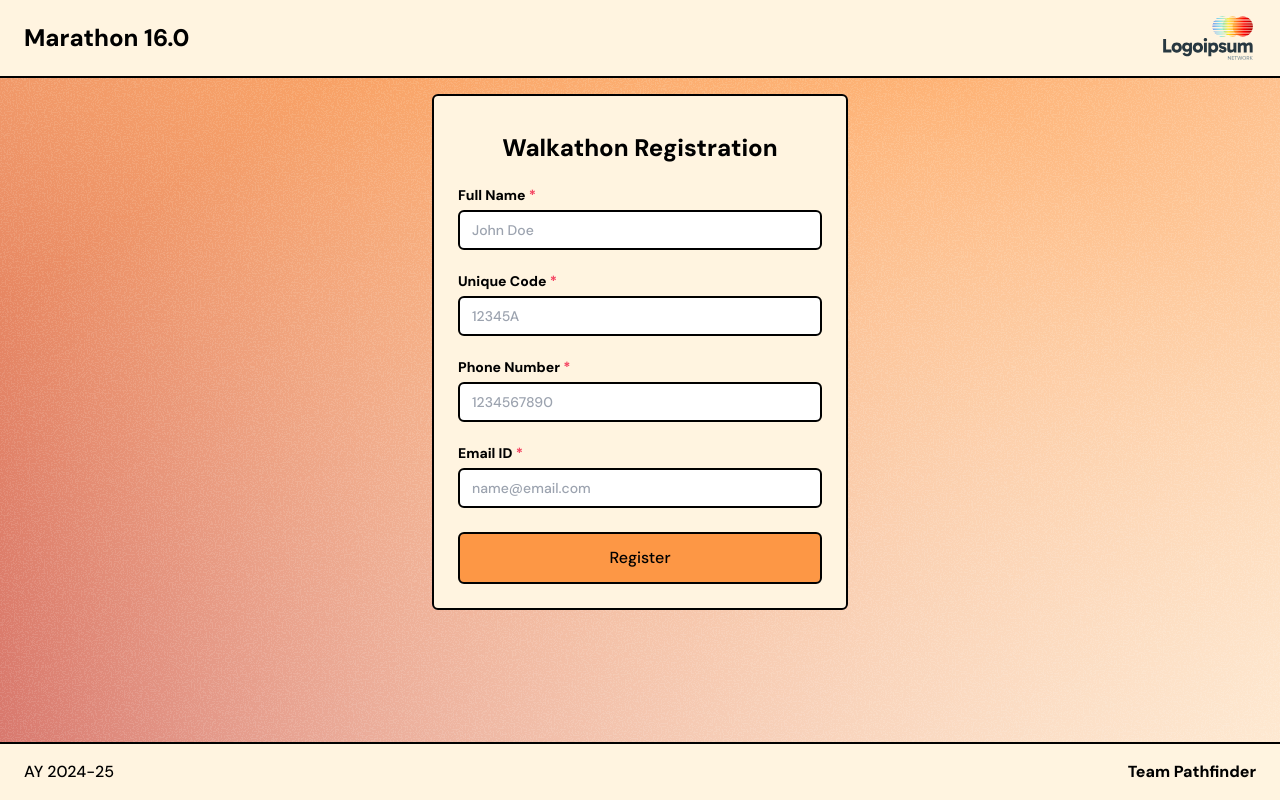
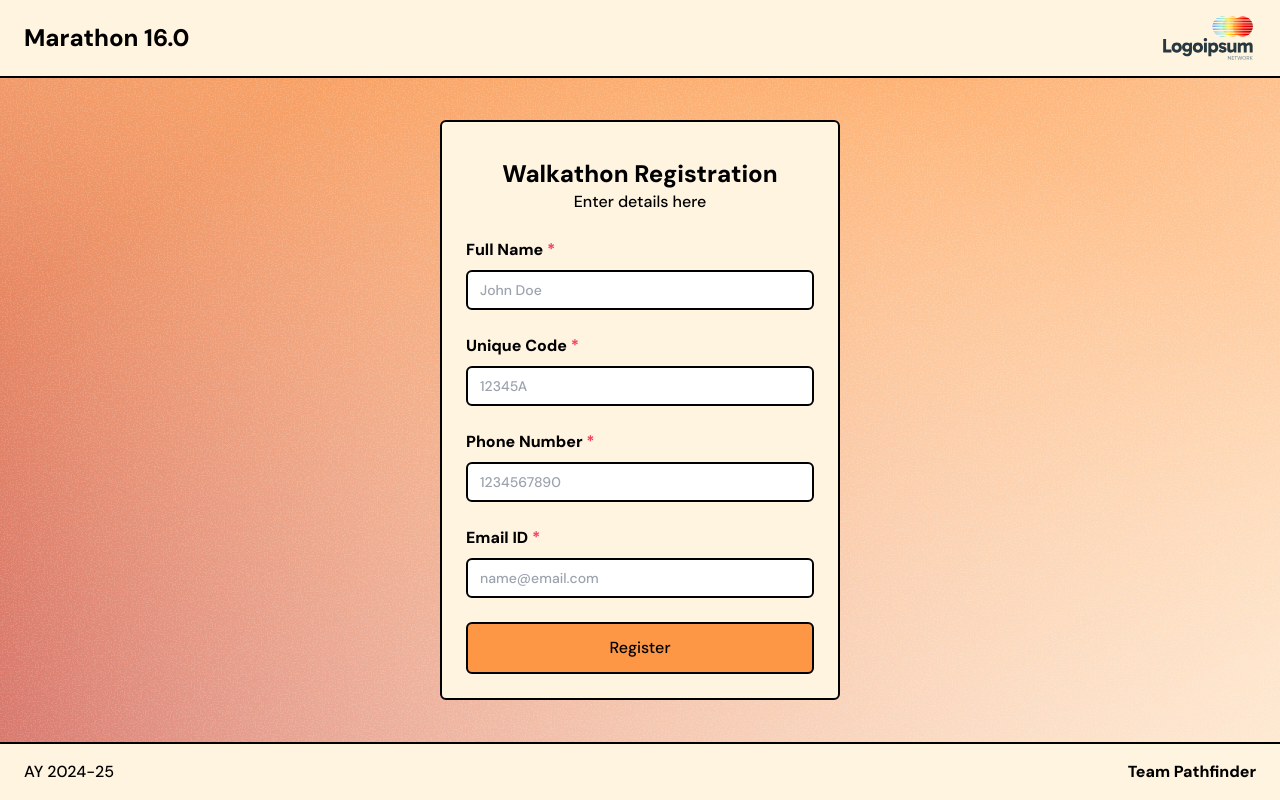
Before and after one commit to dsptanmay/marathon-16-v3, a Next.js app: page /register/walkathon in a window 1280 px wide. Built offline with nearby package versions, Linux system fonts and the light colour scheme.

Commit message:
fix: forms fixed layout issues with registration pages

```diff
--- a/src/app/register/boys/page.tsx
+++ b/src/app/register/boys/page.tsx
@@ -2,7 +2,7 @@ import MarathonForm from "@/components/marathon-form";
 
 export default function BoysRegistrationPage() {
   return (
-    <div className="max-w-md mx-auto p-6">
+    <div className="p-6 w-full lg:max-w-md">
       <MarathonForm type="Boys" />
     </div>
   );
--- a/src/app/register/girls/page.tsx
+++ b/src/app/register/girls/page.tsx
@@ -2,7 +2,7 @@ import MarathonForm from "@/components/marathon-form";
 
 export default function GirlsRegistrationPage() {
   return (
-    <div className="max-w-md mx-auto p-6">
+    <div className="p-6 w-full lg:max-w-md">
       <MarathonForm type="Girls" />
     </div>
   );
--- a/src/app/register/layout.tsx
+++ b/src/app/register/layout.tsx
@@ -7,9 +7,11 @@ export default function RegisterLayout({
   children: React.ReactNode;
 }) {
   return (
-    <div className="min-h-screen flex flex-col justify-between">
+    <div className="min-h-screen flex flex-col">
       <Header />
-      <main>{children}</main>
+      <main className="flex-1 flex items-center justify-center">
+        {children}
+      </main>
       <Footer />
     </div>
   );
--- a/src/app/register/walkathon/page.tsx
+++ b/src/app/register/walkathon/page.tsx
@@ -2,7 +2,7 @@ import WalkathonForm from "@/components/walkathon-form";
 
 export default function WalkathonRegistrationPage() {
   return (
-    <div className="max-w-md mx-auto">
+    <div className="p-6 w-full lg:max-w-md">
       <WalkathonForm />
     </div>
   );
--- a/src/components/walkathon-form.tsx
+++ b/src/components/walkathon-form.tsx
@@ -18,7 +18,7 @@ import { useRegisterWalkathon } from "@/hooks/use-register-walkathon";
 
 function RequiredLabel({ children }: { children: React.ReactNode }) {
   return (
-    <div>
+    <div className="text-base">
       {children} <span className="text-rose-500">*</span>
     </div>
   );
@@ -55,7 +55,7 @@ export default function WalkathonForm() {
   };
 
   return (
-    <div className="max-w-md mx-auto p-4">
+    <div>
       {submitSuccess ? (
         <div className="bg-bg rounded-base p-6 shadow-none border border-border text-center">
           <h3 className="text-xl font-bold mb-4">Registration Successful!</h3>
@@ -65,10 +65,11 @@ export default function WalkathonForm() {
         <Form {...form}>
           <form
             onSubmit={form.handleSubmit(onSubmit)}
-            className="rounded-base p-6 shadow-none border-2 border-border space-y-6 bg-bg"
+            className="w-full rounded-base p-6 shadow-none border-2 border-border space-y-6 bg-bg"
           >
             <div className="text-center mb-3 mt-3">
               <h1 className="text-2xl font-heading">Walkathon Registration</h1>
+              <h2>Enter details here</h2>
             </div>
             <FormField
               control={form.control}
```
